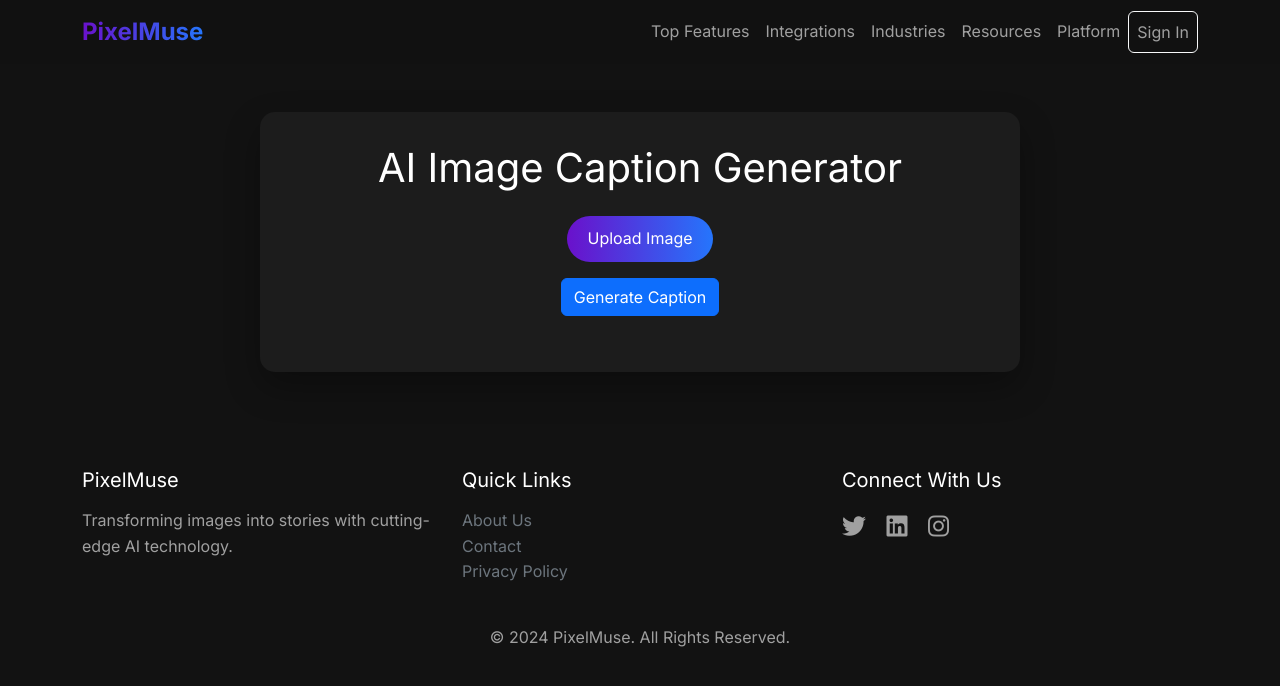
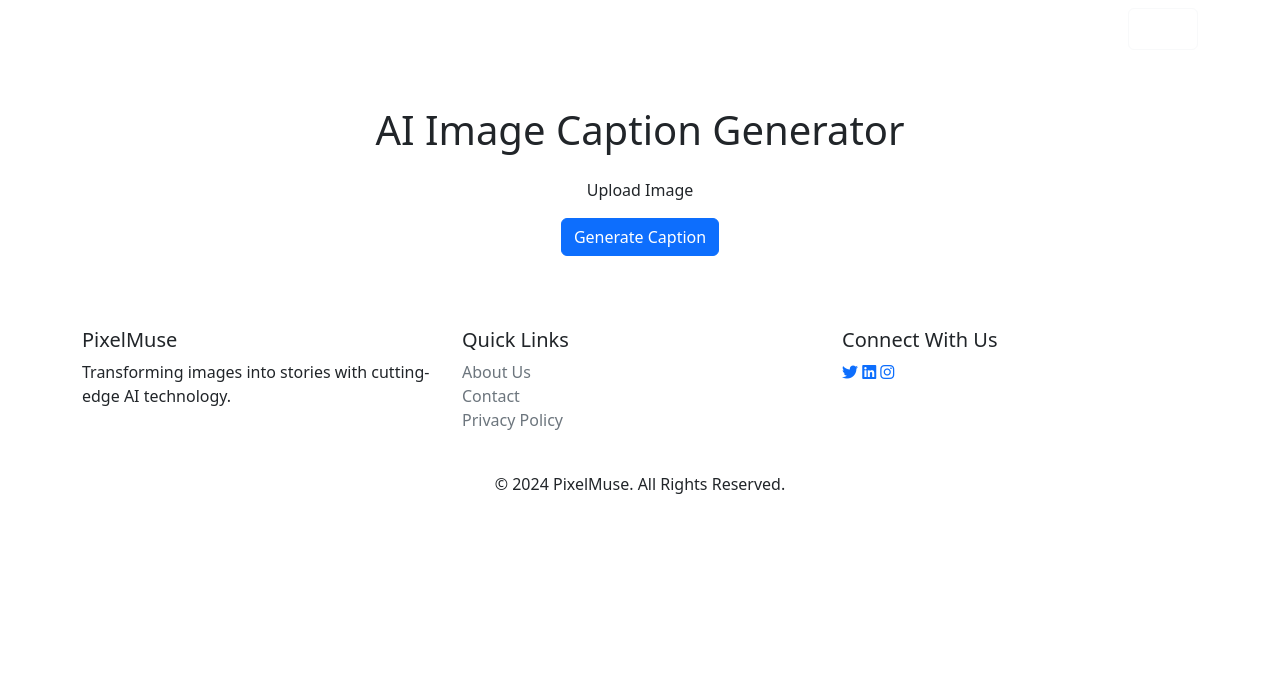
Before and after one commit to BhagatShubhangi/pixelmuse, a plain HTML site: page index.html in a window 1280 px wide. Drawn offline with nearby package versions, Linux system fonts and the light colour scheme.

Commit message:
Update index.html

```diff
--- a/index.html
+++ b/index.html
@@ -7,93 +7,6 @@
     <link href="https://fonts.googleapis.com/css2?family=Inter:wght@300;400;600;700&display=swap" rel="stylesheet">
     <link href="https://cdn.jsdelivr.net/npm/bootstrap@5.2.3/dist/css/bootstrap.min.css" rel="stylesheet">
     <link rel="stylesheet" href="https://cdnjs.cloudflare.com/ajax/libs/font-awesome/6.4.2/css/all.min.css">
-    <style>
-        :root {
-            --primary-color: #6a11cb;
-            --secondary-color: #2575fc;
-            --accent-color: #ff6b6b;
-        }
-
-        body {
-            font-family: 'Inter', sans-serif;
-            background-color: #121212;
-            color: #ffffff;
-            line-height: 1.6;
-        }
-
-        .navbar {
-            background-color: rgba(18, 18, 18, 0.9);
-            backdrop-filter: blur(10px);
-        }
-
-        .navbar-brand {
-            font-weight: 700;
-            color: #ffffff !important;
-            font-size: 1.5rem;
-            background: linear-gradient(to right, var(--primary-color), var(--secondary-color));
-            -webkit-background-clip: text;
-            -webkit-text-fill-color: transparent;
-        }
-
-        .nav-link {
-            color: #a0a0a0 !important;
-            transition: all 0.3s ease;
-        }
-
-        .nav-link:hover {
-            color: #ffffff !important;
-            transform: scale(1.05);
-        }
-
-        .caption-container {
-            background-color: rgba(30, 30, 30, 0.8);
-            border-radius: 15px;
-            padding: 2rem;
-            box-shadow: 0 15px 35px rgba(0,0,0,0.3);
-        }
-
-        .file-input-label {
-            background: linear-gradient(to right, var(--primary-color), var(--secondary-color));
-            color: white;
-            padding: 10px 20px;
-            border-radius: 50px;
-            transition: all 0.3s ease;
-        }
-
-        .result-image {
-            max-width: 100%;
-            border-radius: 15px;
-            box-shadow: 0 15px 35px rgba(0,0,0,0.3);
-        }
-
-        .footer {
-            background-color: rgba(18, 18, 18, 0.9);
-            color: #a0a0a0;
-            padding: 3rem 0;
-        }
-
-        .footer h5 {
-            color: #ffffff;
-            margin-bottom: 1rem;
-        }
-
-        .footer-social a {
-            color: #a0a0a0;
-            margin-right: 1rem;
-            font-size: 1.5rem;
-            transition: color 0.3s ease;
-        }
-
-        .footer-social a:hover {
-            color: #ffffff;
-        }
-
-        @media (max-width: 768px) {
-            .caption-container {
-                padding: 1rem;
-            }
-        }
-    </style>
 </head>
 <body>
     <!-- Navbar -->
```
